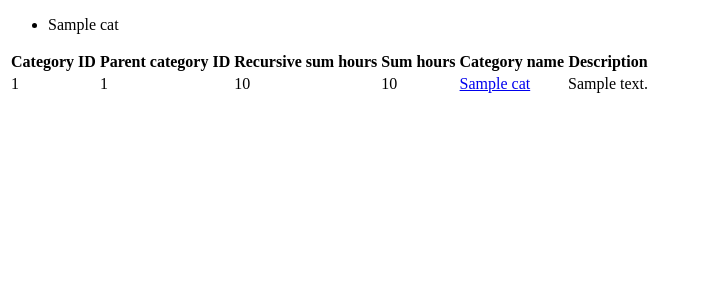
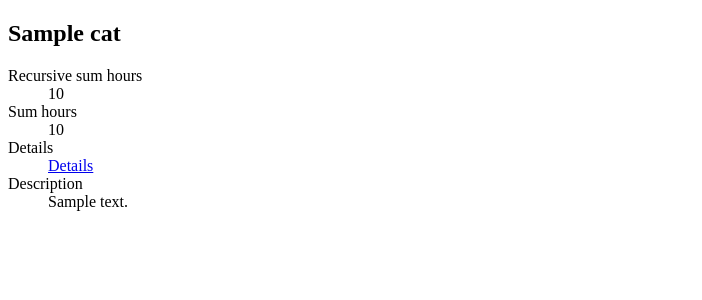
Before and after one commit to ICT-Infer/timelog, a Python web app: template jinja2/hours/sheets/index-year-month.htm in a window 1280 px wide. Shown: the top 300 px of the page, without its empty margins (0-702 px from the left). Run offline with Jinja, Linux system fonts and the light colour scheme; the template is opened without the code that fills it: most values are stand-ins (such as "Sample title", 1, 10 or a date in 2020).

Commit message:
Render index as nested sections.

```diff
--- a/jinja2/hours/sheets/index-year-month.htm
+++ b/jinja2/hours/sheets/index-year-month.htm
@@ -5,37 +5,25 @@
 <title>{{ title }} - Time sheets - Timelog</title>
 </head>
 <body>
-<ul>
+<section class="category">
 {%- for cat in view_data.category_tree recursive %}
-  <li>{{ cat.name }}</li>
+  <h1 class="name">{{ cat.name }}</h1>
+  <dl>
+    <dt class="rec_sum_hours">Recursive sum hours</dt>
+    <dd class="rec_sum_hours">{{ cat.rec_sum_hours }}</dt>
+    <dt class="sum_hours">Sum hours</dt>
+    <dd class="sum_hours">{{ cat.sum_hours }}</dt>
+    <dt class="details">Details</dt>
+    <dd class="details"><a href="{{ cat.details }}">Details</a></dt>
+    {%- if cat.description -%}
+    <dt class="description">Description</dt>
+    <dd class="description">{{ cat.description }}</dt>
+    {%- endif -%}
+  </dl>
   {%- if cat.children -%}
-    <ul>{{ loop(cat.children) }}</ul>
+    <section class="category">{{ loop(cat.children) }}</section>
   {%- endif -%}
 {%- endfor -%}
-</ul>
-<table>
-<thead>
-<tr>
-  <th>Category ID</th>
-  <th>Parent category ID</th>
-  <th>Recursive sum hours</th>
-  <th>Sum hours</th>
-  <th>Category name</th>
-  <th>Description</th>
-</tr>
-</thead>
-<tbody>
-{% for cat in view_data.category_tree_flat %}
-<tr class="categories">
-  <td class="id">{{ cat.id }}</td>
-  <td class="parent_id">{{ cat.parent_id }}</td>
-  <td class="rec_sum_hours">{{ cat.rec_sum_hours }}</td>
-  <td class="sum_hours">{{ cat.sum_hours }}</td>
-  <td class="name"><a href="{{ cat.detail }}">{{ cat.name  }}</a></td>
-  <td class="description">{{ cat.description  }}</a></td>
-</tr>
-{% endfor %}
-</tbody>
-</table>
+</section>
 </body>
 </html>
```
